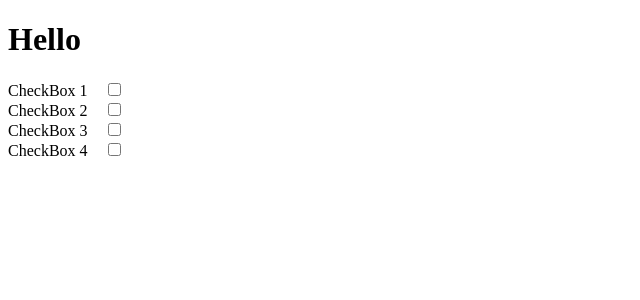
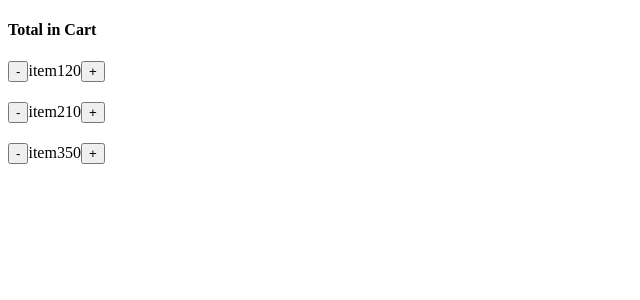
Before and after one commit to sunchi1015/Practice-React-Javascript, a React (Create React App) app: page / in a window 1280 px wide. Shown: the top 300 px of the page, without its empty margins (0-640 px from the left). Built offline with nearby package versions, Linux system fonts and the light colour scheme.

Commit message:
update shopping cart app fix erros

```diff
--- a/src/App.js
+++ b/src/App.js
@@ -1,10 +1,12 @@
 // import Person from './Component/Person';
-import CheckTest from './Component/checkbox-test/checkbox-test';
+// import CheckTest from './Component/checkbox-test/checkbox-test';
+import Root from './Component/shoping-cart-build/root';
 
 const App = () => {
   return (
     <div>
-      <CheckTest />
+      {/* <CheckTest /> */}
+      <Root />
     </div>
   );
 };
--- a/src/Component/shoping-cart-build/cart-item.js
+++ b/src/Component/shoping-cart-build/cart-item.js
@@ -3,8 +3,7 @@ import React from 'react';
 const Item = props => {
   const decItem = () => {};
   return (
-    <div>
-      <h3> Total Item in cart: {props.count} </h3>
+    <div style={{ marginBottom: '20px' }}>
       <button onClick={() => props.decItem(props.item.id, 'dec')}>-</button>
       <span>{props.item.name}</span>
       <span>{props.item.price}</span>
--- a/src/Component/shoping-cart-build/root.js
+++ b/src/Component/shoping-cart-build/root.js
@@ -1,6 +1,6 @@
 import React, { Component } from 'react';
-import './styles.css';
-import ShoppingCart from './component/shoppinf-cart';
+// import './styles.css';
+import ShoppingCart from './shoiping-cart';
 
 class App extends Component {
   state = {
--- a/src/Component/shoping-cart-build/shoiping-cart.js
+++ b/src/Component/shoping-cart-build/shoiping-cart.js
@@ -7,6 +7,11 @@ const ShoppingCart = props => {
       <Item key="" decItem={(id, type) => props.itemRemoved(id, type)} incItem={(id, type) => props.itemAdded(id, type)} item={item} />
     );
   });
-  return <>{itemList}</>;
+  return (
+    <>
+      <h4>Total in Cart</h4>
+      {itemList}
+    </>
+  );
 };
 export default ShoppingCart;
```
